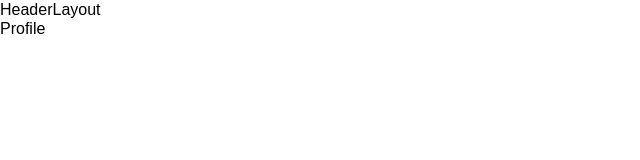
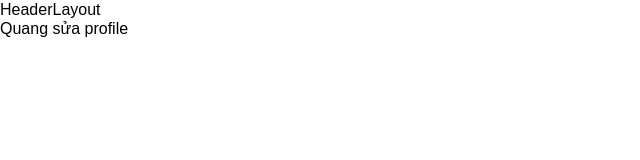
Before and after one commit to chattq/tiktok, a React (Vite) app: page /profile in a window 1280 px wide. Shown: the top 160 px of the page, without its empty margins (0-640 px from the left). Built offline with nearby package versions, Linux system fonts and the light colour scheme.

Commit message:
quang update

```diff
--- a/src/pages/Profile/Profile.jsx
+++ b/src/pages/Profile/Profile.jsx
@@ -1,7 +1,5 @@
-import React from 'react'
+import React from "react";
 
 export default function Profile() {
-  return (
-    <div>Profile</div>
-  )
+  return <div>Quang sửa profile</div>;
 }
```
